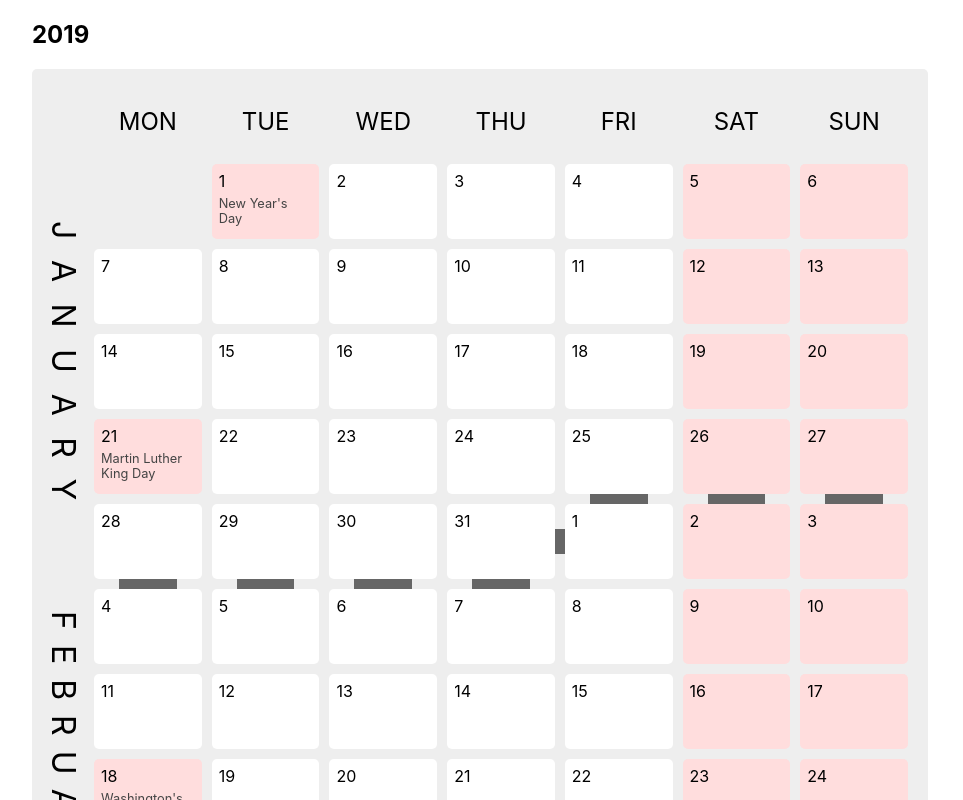
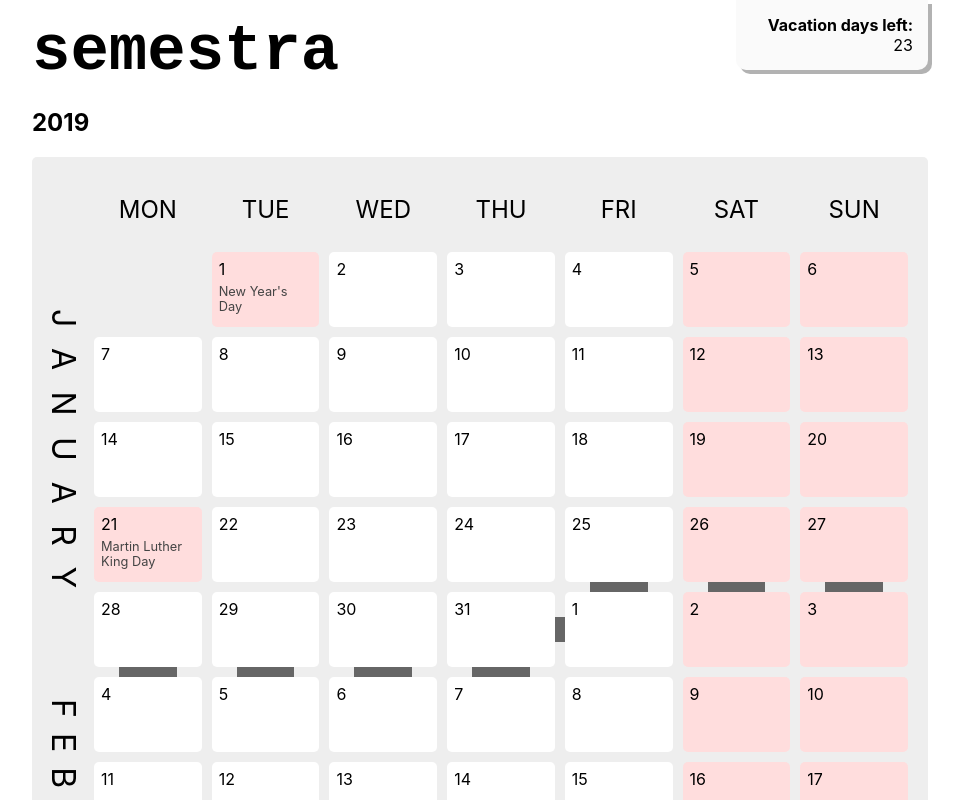
Before and after one commit to limbero/semestra, a React (Create React App) app: page / in a window 1280 px wide. Shown: the top 800 px of the page, without its empty margins (160-1123 px from the left). Built offline with nearby package versions, Linux system fonts and the light colour scheme.

Commit message:
It works

```diff
--- a/src/App.jsx
+++ b/src/App.jsx
@@ -2,6 +2,7 @@ import React, { useState, useEffect } from 'react';
 import styled from 'styled-components';
 
 import Year from './calendar/Year';
+import VacationMeter from './ui/VacationMeter';
 
 const Wrapper = styled.div`
   margin: 0 auto;
@@ -10,8 +11,26 @@ const Wrapper = styled.div`
   min-width: 600px;
 `;
 
+const Title = styled.h1`
+  font-family: monospace;
+  font-size: 4rem;
+  margin: 1rem 0;
+`;
+
 function App() {
   let year = 2019;
+
+  const vacationDays = 23;
+  const [vacationDaysLeft, setVacationDaysLeft] = useState(vacationDays);
+
+  const useVacationDays = (number) => {
+    if (vacationDaysLeft >= number) {
+      setVacationDaysLeft(vacationDaysLeft - number);
+      return true;
+    } else {
+      return false;
+    }
+  };
 
   const [holidays, setHolidays] = useState([]);
 
@@ -28,8 +47,12 @@ function App() {
 
   return (
     <Wrapper>
+      <Title>semestra</Title>
+      <div style={{ textAlign: 'right' }}>
+        <VacationMeter vacationDaysLeft={vacationDaysLeft} />
+      </div>
       <h2>{year}</h2>
-      <Year year={year} holidays={holidays} />
+      <Year year={year} holidays={holidays} useVacationDays={useVacationDays} />
     </Wrapper>
   );
 }
--- a/src/calendar/Day.jsx
+++ b/src/calendar/Day.jsx
@@ -1,4 +1,4 @@
-import React from 'react';
+import React, {useState} from 'react';
 import styled from 'styled-components';
 
 import DateUtil from '../util/DateUtil';
@@ -8,7 +8,12 @@ import Measurements from '../util/Measurements';
 const DayCell = styled.div`
   grid-column-start: ${props => props.weekday || 'auto'};
   grid-column-end: span 1;
-  background-color: ${props => (['saturday', 'sunday'].includes(props.weekday) || props.holiday ? Colors.helgdag : Colors.vardag)};
+  background-color: ${props => {
+    if (props.workedHoliday) { return Colors.arbetadHelgdag; }
+    else if (todayIsOff(props.weekday, props.holiday)) { return Colors.helgdag; }
+    else if (props.vacationing) { return Colors.semester; }
+    else { return Colors.vardag; }
+  }};
   ${props => {
     if (props.month === 11) { return ''; }
     if (props.date === DateUtil.lengthOfMonth(props.month, props.year) && props.weekday !== 'sunday') {
@@ -36,16 +41,59 @@ const DayCell = styled.div`
     margin: 5px 0 0 0;
     font-size: 0.8rem;
     color: #444;
+    ${props => props.workedHoliday ? 'text-decoration: line-through;' : '' }
   }
 `;
 
+function todayIsOff(weekday, holiday) {
+  return todayIsTheWeekend(weekday) || holiday;
+}
+
+function todayIsTheWeekend(weekday) {
+  return ['saturday', 'sunday'].includes(weekday);
+}
+
 function Day(props) {
+  const [vacationing, setVacationing] = useState(false);
+  const [workedHoliday, setWorkedHoliday] = useState(false);
+
+  const weekday = DateUtil.weekdayNameFromDate(props.day).toLowerCase()
+
+  function toggleTodayOff() {
+    if (todayIsTheWeekend(weekday)) {
+      return false;
+    }
+
+    if (props.holiday) {
+      if (!workedHoliday) {
+        props.useVacationDays(-1);
+        setWorkedHoliday(true);
+      } else {
+        if (props.useVacationDays(1)) {
+          setWorkedHoliday(false);
+        }
+      }
+      return;
+    }
+
+    if (!vacationing) {
+      if (props.useVacationDays(1)) {
+        setVacationing(true);
+      }
+    } else {
+      props.useVacationDays(-1);
+      setVacationing(false);
+    }
+  }
   return (
     <DayCell
-      weekday={DateUtil.weekdayNameFromDate(props.day).toLowerCase()}
+      weekday={weekday}
       month={props.day.getUTCMonth()}
       date={props.day.getUTCDate()}
       year={props.day.getUTCFullYear()}
+      vacationing={vacationing}
+      workedHoliday={workedHoliday}
+      onClick={() => toggleTodayOff()}
       {...props}
     >
       <p className="date">{props.day.getUTCDate()}</p>
--- a/src/calendar/Year.jsx
+++ b/src/calendar/Year.jsx
@@ -48,6 +48,7 @@ function Year(props) {
             key={DateUtil.dateStringYYYYMMDD(day)}
             day={day}
             holiday={props.holidays[DateUtil.dateStringMMDD(day)] || ""}
+            useVacationDays={props.useVacationDays}
           />
         ))
       }
--- /dev/null
+++ b/src/ui/VacationMeter.jsx
@@ -0,0 +1,28 @@
+import React from 'react';
+import styled from 'styled-components';
+
+const VacationMeterItem = styled.div`
+  background-color: #FAFAFA;
+
+  display: inline;
+  box-sizing: border-box;
+  padding: 15px;
+  border-bottom-left-radius: 10px;
+  border-bottom-right-radius: 10px;
+
+  position: fixed;
+  top: 0;
+
+  box-shadow: 4px 4px 0 0 rgba(0,0,0, 0.3);
+  transform: translateX(-100%);
+`;
+
+function VacationMeter(props) {
+  return (
+    <VacationMeterItem>
+      <strong>Vacation days left:</strong> {props.vacationDaysLeft}
+    </VacationMeterItem>
+  );
+}
+
+export default VacationMeter;
--- a/src/util/Colors.js
+++ b/src/util/Colors.js
@@ -1,6 +1,8 @@
 const Colors = {
   vardag: '#FFF',
   helgdag: '#FDD',
+  semester: '#FFD',
+  arbetadHelgdag: '#DFD',
   monthDivider: '#666',
 };
 
```
